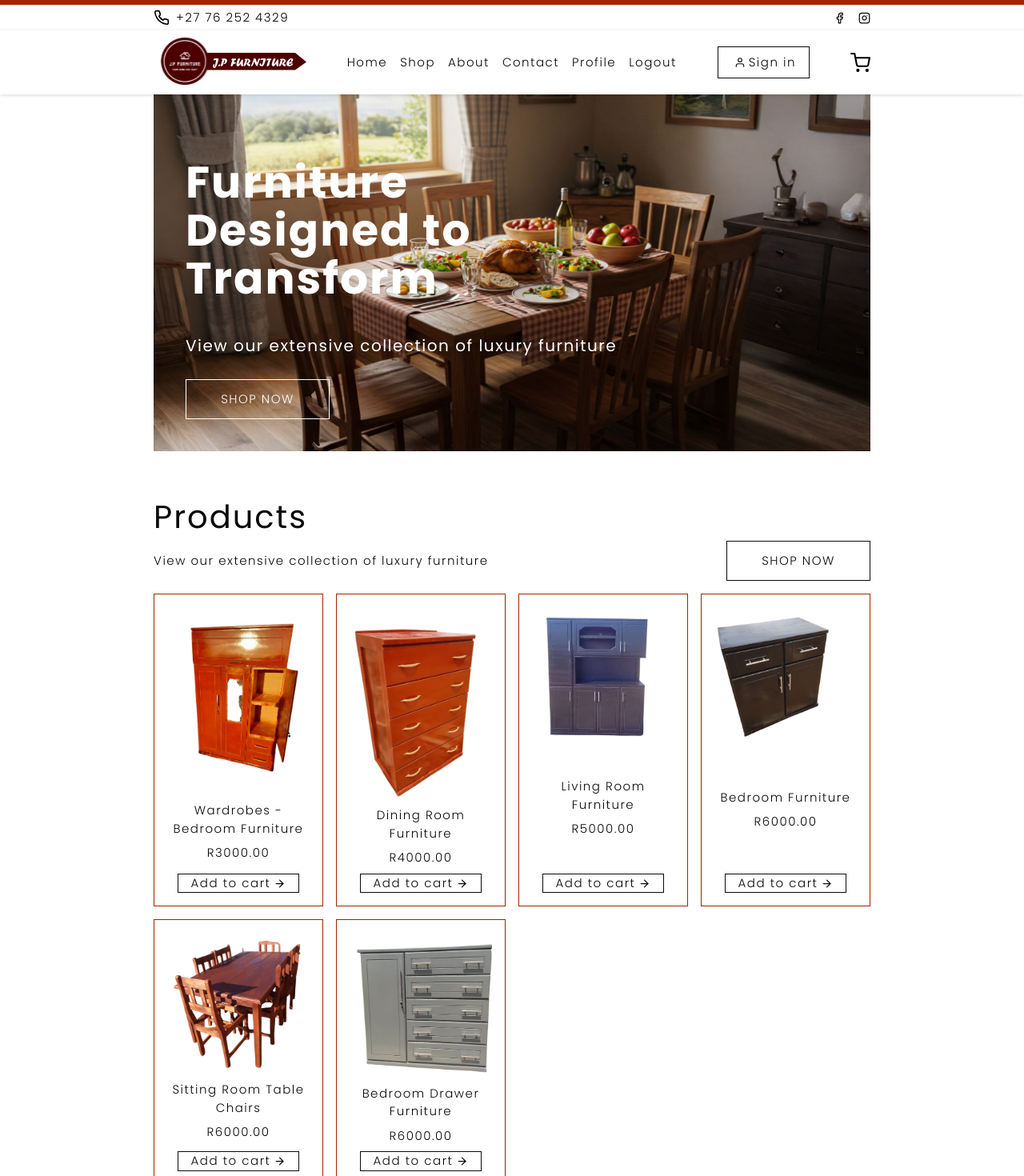
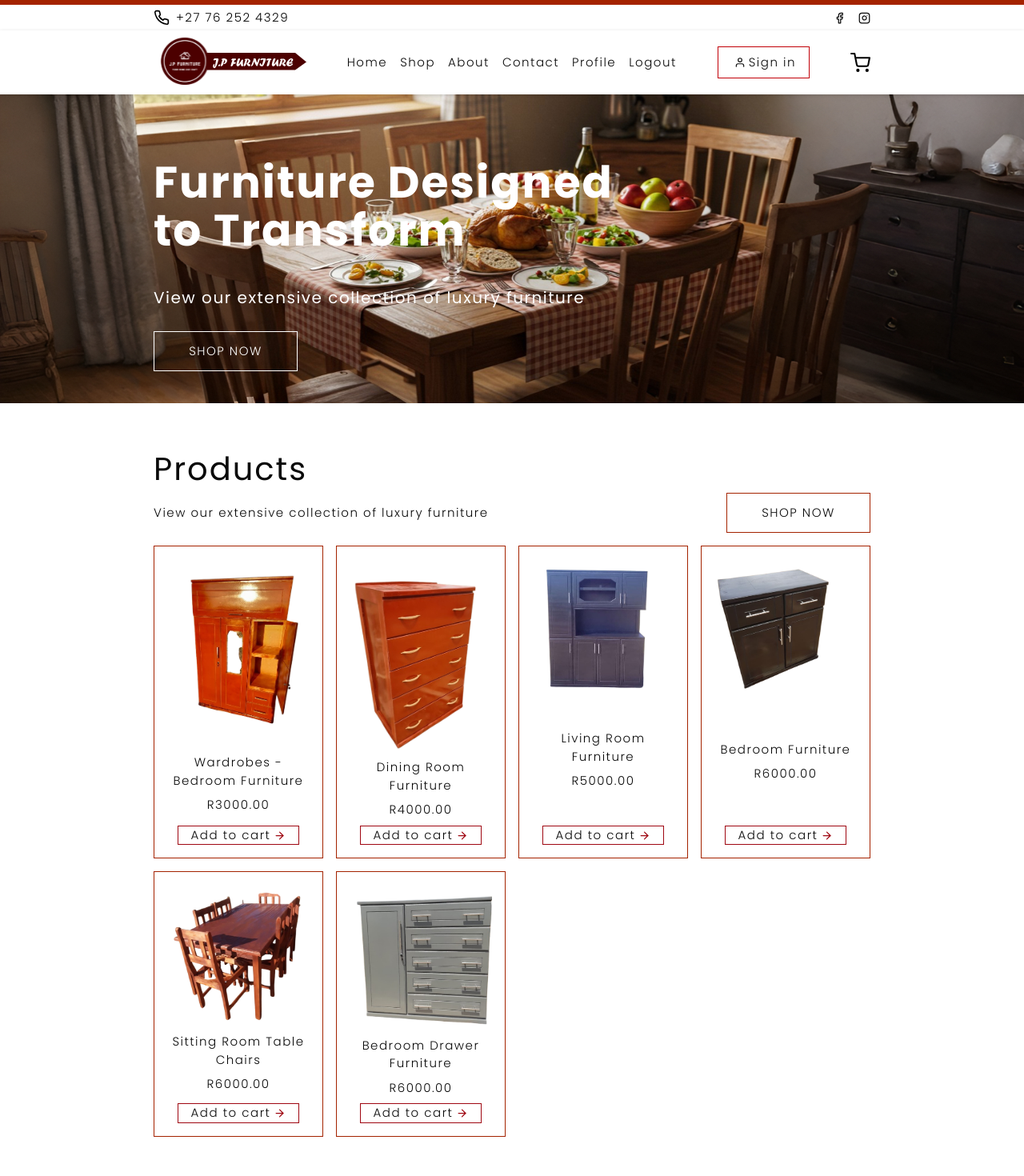
Before and after one commit to momatstudio/jp-furniture-ecommerce, a Next.js app: page / in a window 1280 px wide. Shown: the top 1470 px of the page at 80% size. Built offline with nearby package versions, Linux system fonts and the light colour scheme; no server answers.

Commit message:
fix the buttons color and remove border radius

```diff
--- a/src/app/order-summary/page.tsx
+++ b/src/app/order-summary/page.tsx
@@ -71,7 +71,7 @@ export default function OrderSummaryPage() {
               <div className="grid grid-cols-3 gap-4">
                 <button
                   onClick={() => setPaymentMethod("transfer")}
-                  className={`flex flex-col items-center p-4 rounded-lg border transition-all ${
+                  className={`flex flex-col items-center p-4 border transition-all ${
                     paymentMethod === "transfer"
                       ? "border-[#A42300]"
                       : "border-gray-200 hover:border-[#cb8471]"
@@ -88,7 +88,7 @@ export default function OrderSummaryPage() {
                 </button>
                 <button
                   onClick={() => setPaymentMethod("eft")}
-                  className={`flex flex-col items-center p-4 rounded-lg border transition-all ${
+                  className={`flex flex-col items-center p-4 border transition-all ${
                     paymentMethod === "eft"
                       ? "border-[#A42300]"
                       : "border-gray-200 hover:border-[#cb8471]"
@@ -105,7 +105,7 @@ export default function OrderSummaryPage() {
                 </button>
                 <button
                   onClick={() => setPaymentMethod("credit")}
-                  className={`flex flex-col items-center p-4 rounded-lg border transition-all ${
+                  className={`flex flex-col items-center p-4 border transition-all ${
                     paymentMethod === "credit"
                       ? "border-[#A42300]"
                       : "border-gray-200 hover:border-[#cb8471]"
@@ -183,7 +183,7 @@ export default function OrderSummaryPage() {
 
             <button
               onClick={() => alert("Payment Confirmed!")}
-              className="w-full bg-[#A42300] text-white py-4 rounded-md hover:bg-[#A42400] transition-colors font-medium text-lg cursor-pointer"
+              className="w-full bg-[#A42300] text-white py-4 hover:bg-[#A42400] transition-colors font-medium text-lg cursor-pointer"
             >
               Confirm Payment
             </button>
--- a/src/components/Button.tsx
+++ b/src/components/Button.tsx
@@ -2,10 +2,14 @@ import React from "react";
 
 interface ButtonProps {
   name: string;
+  color: string;
 }
-export default function Button({ name }: ButtonProps) {
+export default function Button({ name, color }: ButtonProps) {
   return (
-    <button className="w-[180px] h-[50px] border-1 cursor-pointer border-[whites] hover:border-[#A42300] hover:bg-[#A42300] hover:text-white">
+    <button
+      className="w-[180px] h-[50px] border-1 cursor-pointer border-[whites] hover:border-[#A42300] hover:bg-[#A42300] hover:text-white"
+      style={{ borderColor: color }}
+    >
       {name}
     </button>
   );
--- a/src/components/Header.jsx
+++ b/src/components/Header.jsx
@@ -118,7 +118,7 @@ export default function Header() {
           </div>
         ) : (
           <div
-            className="hidden md:flex items-center text-sm cursor-pointer  hover:text-white hover:bg-[#A42300] bg-white  border-1 px-4 py-2"
+            className="hidden md:flex items-center text-sm cursor-pointer  hover:text-white hover:bg-[#A42300] bg-white  border-1 border-red-700 px-4 py-2"
             onClick={() => router.push("/api/auth/login")}
           >
             <FiUser className="text-[14px] mx-1" />
--- a/src/components/Product.tsx
+++ b/src/components/Product.tsx
@@ -29,9 +29,10 @@ export default function Product({ product }: ProductProps) {
       <span className="py-2">R{product.price}.00</span>
       <button
         onClick={() => addToCart(product)}
-        className="flex items-center border-1 h-[40] px-4 hover:bg-[#A42300] hover:text-white cursor-pointer mt-auto"
+        className="flex items-center border-1 border-red-800 h-[40] px-4 hover:bg-[#A42300] hover:text-white cursor-pointer mt-auto"
       >
-        Add to cart <FiArrowRight className="ml-1" />
+        Add to cart{" "}
+        <FiArrowRight className="ml-1 text-red-800 hover:text-white" />
       </button>
     </div>
   );
--- a/src/components/Title.tsx
+++ b/src/components/Title.tsx
@@ -14,7 +14,7 @@ export default function Title({ name, description }: TitleProps) {
       <div className="flex justify-between items-center">
         <span>{description}</span>
         <Link href="/shop" className="hidden md:block">
-          <Button name="SHOP NOW" />
+          <Button name="SHOP NOW" color="#a42300" />
         </Link>
       </div>
     </div>
--- a/src/components/checkout/OrderSummary.tsx
+++ b/src/components/checkout/OrderSummary.tsx
@@ -63,7 +63,7 @@ export default function OrderSummary({
         </div>
 
         <button
-          className={`w-full py-3 rounded-md transition mt-6  ${
+          className={`w-full py-3 transition mt-6  ${
             !isFormValid
               ? "bg-gray-400 cursor-not-allowed opacity-50 "
               : "bg-[#A42300] hover:bg-[#A42400] cursor-pointer"
--- a/src/components/index/Hero.tsx
+++ b/src/components/index/Hero.tsx
@@ -7,10 +7,10 @@ export default function Hero() {
   return (
     <div className="flex justify-between items-center ">
       <div
-        className=" bg-[#ffe2da] bg-no-repeat bg-cover bg-center w-full md:mx-[15%]"
+        className=" bg-[#ffe2da] bg-no-repeat bg-cover bg-center w-full "
         style={{ backgroundImage: `url(${slideShow[0].image})` }}
       >
-        <div className="flex flex-col justify-center items-center md:items-start text-white py-10 px-4 md:p-10 h-full">
+        <div className="flex flex-col justify-center items-center md:items-start text-white py-10 px-4 md:px-0 md:mx-[15%] h-full">
           <h1 className="text-5xl font-bold w-full md:w-2/3 leading-[60px] text-center md:text-start pt-10">
             Furniture Designed to Transform
           </h1>
@@ -21,7 +21,7 @@ export default function Hero() {
             View our extensive collection of luxury furniture
           </div>
           <Link href="/shop">
-            <Button name="SHOP NOW" />
+            <Button name="SHOP NOW" color={"#ffffff"} />
           </Link>
         </div>
       </div>
```
